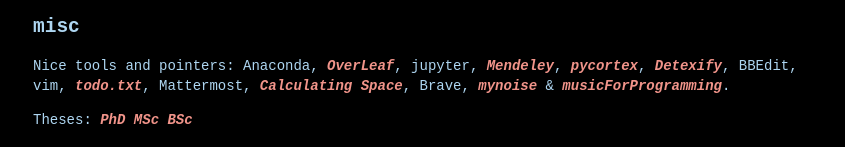
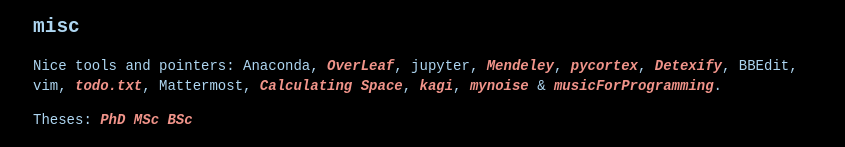
Before and after one commit to kateiyas/kseeliger.github.io, a plain HTML site: page index.html in a window 1280 px wide. Shown: the part 1194-1341 px from the top of the page, without its empty margins (40-885 px from the left). Drawn offline with nearby package versions, Linux system fonts and the light colour scheme; some packages are replaced by stand-ins of ours.

Commit message:
Update index.html

```diff
--- a/index.html
+++ b/index.html
@@ -85,7 +85,7 @@ kseeliger posteo jp (<a href="katj_pgp_public_key.asc">PGP key</a>, <a href="kse
 
 <h2 id="misc">misc</h2>
 
-<p>Nice tools and pointers: Anaconda, <a href="https://www.overleaf.com/" target="_new">OverLeaf</a>, jupyter, <a href="https://www.mendeley.com/profiles/k-seeliger/" target="_new">Mendeley</a>, <a href="https://github.com/gallantlab/pycortex" target="_new">pycortex</a>, <a href="http://detexify.kirelabs.org/classify.html" target="_new">Detexify</a>, BBEdit, vim, <a href="http://todotxt.org" target="_new">todo.txt</a>, Mattermost, <a href="https://en.wikipedia.org/wiki/Calculating_Space" target="_new">Calculating Space</a>, Brave, <a href="http://mynoise.net/" target="_new">mynoise</a> & <a href="http://musicforprogramming.net" target="_new">musicForProgramming</a>.</p>
+<p>Nice tools and pointers: Anaconda, <a href="https://www.overleaf.com/" target="_new">OverLeaf</a>, jupyter, <a href="https://www.mendeley.com/profiles/k-seeliger/" target="_new">Mendeley</a>, <a href="https://github.com/gallantlab/pycortex" target="_new">pycortex</a>, <a href="http://detexify.kirelabs.org/classify.html" target="_new">Detexify</a>, BBEdit, vim, <a href="http://todotxt.org" target="_new">todo.txt</a>, Mattermost, <a href="https://en.wikipedia.org/wiki/Calculating_Space" target="_new">Calculating Space</a>, <a href="http://kagi.com/" target="_new">kagi</a>, <a href="http://mynoise.net/" target="_new">mynoise</a> & <a href="http://musicforprogramming.net" target="_new">musicForProgramming</a>.</p>
 
 <p>Theses: <a href="https://hdl.handle.net/2066/228249" target="_new">PhD</a> <a href="MScThesis.pdf">MSc</a>  <a href="BScThesis.pdf">BSc</a>
 
```
